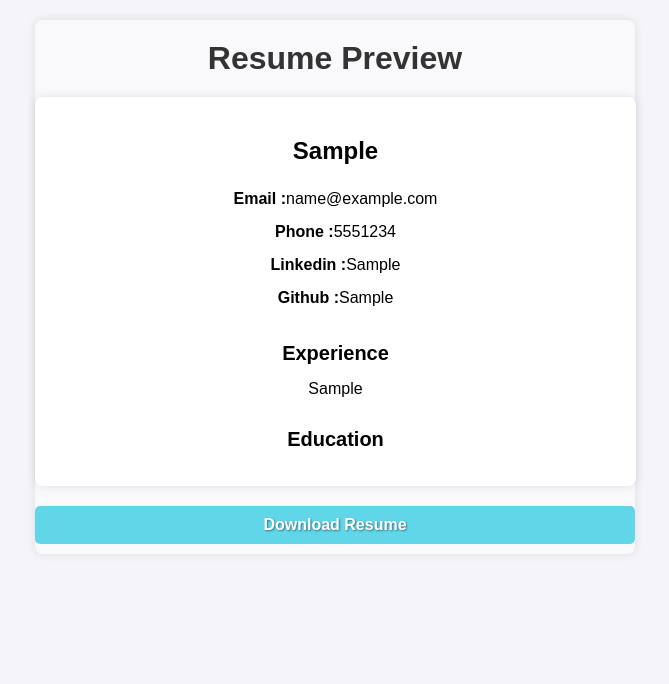
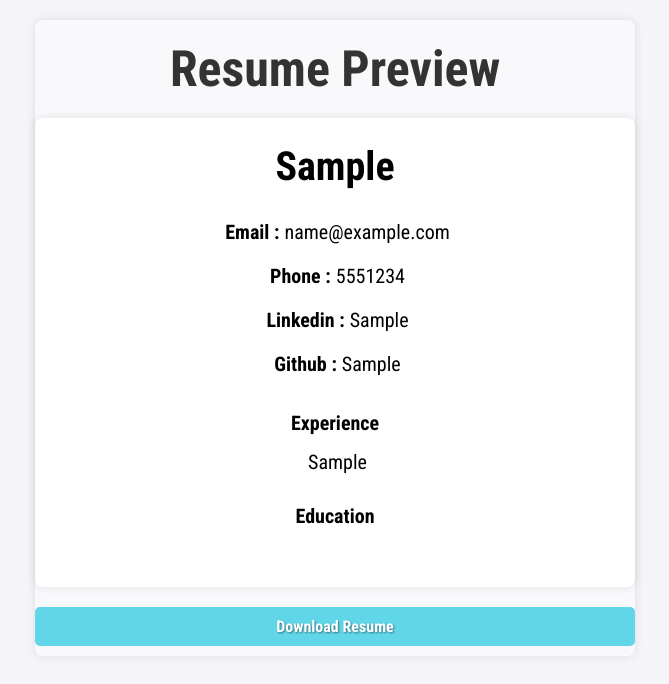
Before and after one commit to IshanviChauhan/Assessment1_CSEA_MERN, a plain HTML site: page index.html in a window 1280 px wide. Both pictures are taken after typing "Sample", "name@example.com", "5551234", "Sample", "Sample", "Sample" into the empty fields and a click on the button "Generate Resume". Shown: the whole page, without its empty margins (305-974 px from the left). Drawn offline with Linux system fonts and the light colour scheme.

Commit message:
updated resume builder

```diff
--- a/index.html
+++ b/index.html
@@ -5,6 +5,9 @@
     <meta name="viewport" content="width=device-width, initial-scale=1.0">
     <title>Resume Builder</title>
     <link rel="stylesheet" href="style.css">
+    <link rel="preconnect" href="https://fonts.googleapis.com">
+    <link rel="preconnect" href="https://fonts.gstatic.com" crossorigin>
+    <link href="https://fonts.googleapis.com/css2?family=Roboto+Condensed:ital,wght@0,100..900;1,100..900&display=swap" rel="stylesheet">
     <script src="https://cdnjs.cloudflare.com/ajax/libs/html2pdf.js/0.9.2/html2pdf.bundle.min.js"></script>
 </head>
 <body>
--- a/style.css
+++ b/style.css
@@ -2,18 +2,21 @@
     margin: 0;
     padding: 0;
     text-align: center;
+    font-family: "Roboto Condensed", serif;
 }
 
 body {
     margin: 20px;
-    font-family: Arial, sans-serif;
     display: flex;
     flex-direction: column;
     justify-content: center;
     align-items: center;
     background-color: #f4f4f9;
 
-  }
+}
+h1{
+    font-size: 50px;
+}
 #form {
     width: 90%;
     max-width: 600px;
@@ -78,10 +81,10 @@ button:hover {
     align-items: center;
 }
 #resume-preview {
-    width: 93.5%;
+    width: 100;
     max-width: 600px;
     background: white;
-    padding: 20px;
+    padding: 5px;
     box-shadow: 0 0 10px rgba(0, 0, 0, 0.1);
     border-radius: 8px;
     display: flex;
@@ -98,7 +101,7 @@ button:hover {
     align-content: center;
 }
 #resume-preview .resume-header #preview-name{
-    font-size: 1.5em;
+    font-size: 40px;
     font-weight: 700;
     margin-top: 20px;
     margin-bottom: 10px;
@@ -108,7 +111,7 @@ button:hover {
     align-items: center;
 }
 #resume-preview .resume-header .resume-details p{
-    margin-top: 15px;
+    margin-top: 20px;
     margin-bottom: 10px;
 }
 
@@ -140,3 +143,11 @@ button:hover {
     margin-top: 20px;
     margin-bottom: 15px;
 }
+#resume-preview p{
+    font-size: 20px;
+    padding-left: 5px;
+}
+#resume-preview span{
+    font-size: 20px;
+    padding-left: 5px;
+}
```
Also changed, not shown: Ishanvi - Photo.jpg (deleted).
